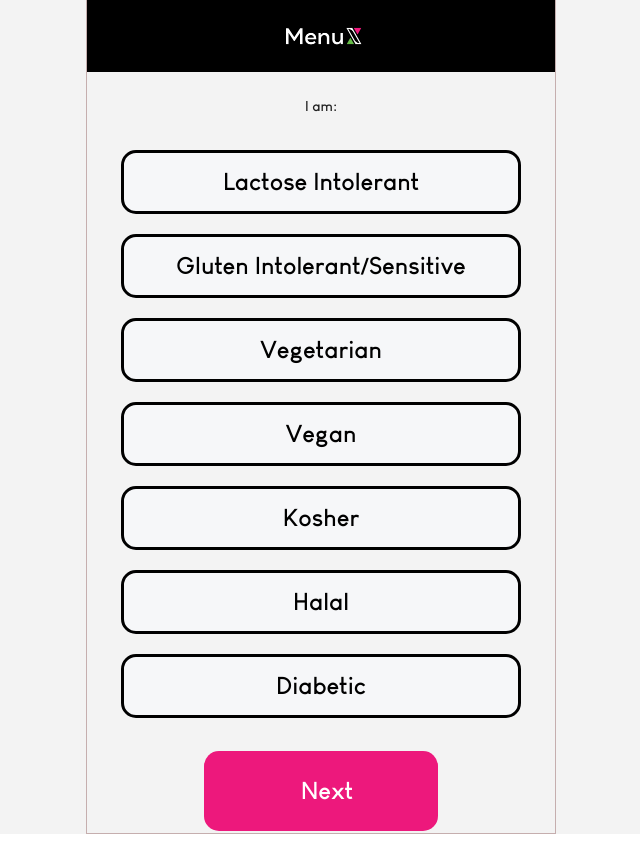
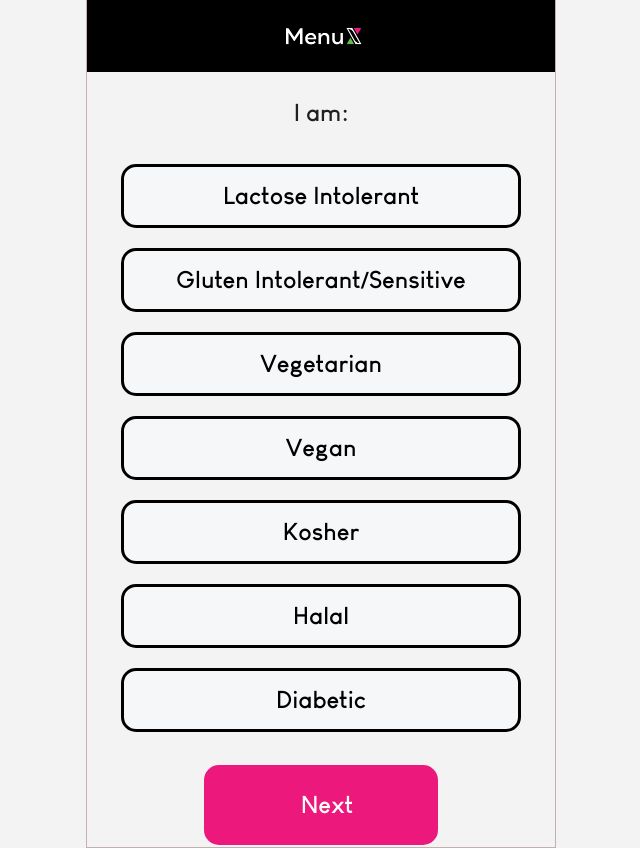
Before and after one commit to mshahid538/menux-web3, a React (Create React App) app: page /requirements in a window 1280 px wide. Shown: the whole page, without its empty margins (319-959 px from the left). Built offline with nearby package versions, Linux system fonts and the light colour scheme; a web font is replaced by a local one.

Commit message:
fonts change

```diff
--- a/src/components/Allergies/Allergies.tsx
+++ b/src/components/Allergies/Allergies.tsx
@@ -68,7 +68,7 @@ function Allergies() {
       <Box>
         <Grid className="input" my={3}>
           <Typography variant="body2" fontWeight={"bold"} fontSize={24}>
-            I am allergic to.
+            I am allergic to:
           </Typography>
         </Grid>
         <Box
--- a/src/components/DietaryRequirements/DietaryRequirements.tsx
+++ b/src/components/DietaryRequirements/DietaryRequirements.tsx
@@ -42,7 +42,7 @@ function DietaryRequirements() {
       </Grid>
       <Box>
         <Grid className="input" my={3}>
-          <Typography variant="body2" fontWeight={"bold"}>
+          <Typography variant="body2" fontWeight={"bold"} fontSize={24}>
             I am:
           </Typography>
         </Grid>
```
